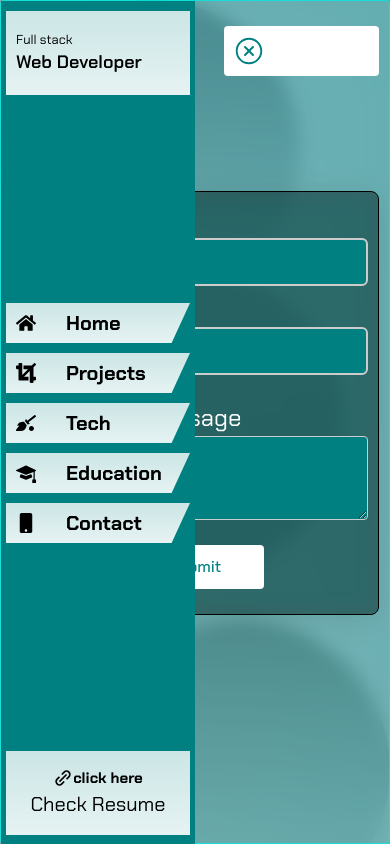
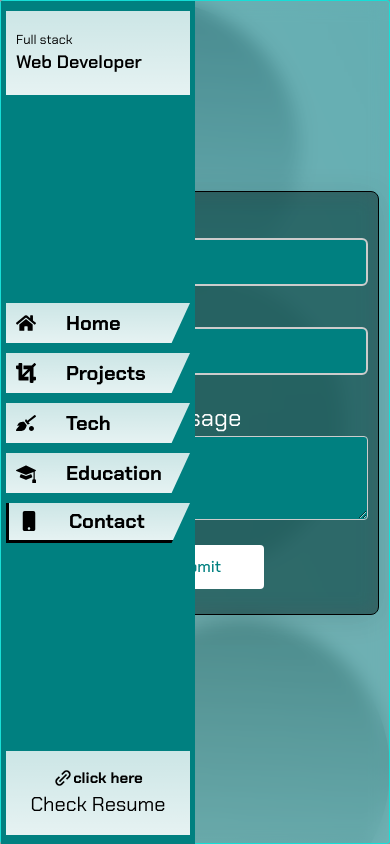
Before and after one commit to mahfuz-ta09/my-portfolio-website, a Next.js app: page /contact in a window 390 px wide. Built offline with nearby package versions, Linux system fonts and the light colour scheme.

Commit message:
design updated

```diff
--- a/src/app/(withnavbar)/contact/page.tsx
+++ b/src/app/(withnavbar)/contact/page.tsx
@@ -87,11 +87,12 @@ const ContactPage = () => {
                 {...register("message")}
               />
             </div>
-          <button type="submit">Submit</button>
+          <button className='submit-btn' type="submit">Submit</button>
         </form>
       </div>
     </div>
   )
 }
 
+
 export default ContactPage
--- a/src/app/(withnavbar)/layout.tsx
+++ b/src/app/(withnavbar)/layout.tsx
@@ -10,9 +10,7 @@ const layout = ({children} : {children: React.ReactNode}) => {
         <div className="circle-2"></div>
         <div className="circle-3"></div>
         <div className="window">
-          {/* <div className="nav"> */}
-            <SideNav />
-          {/* </div> */}
+          <SideNav />
           <div className="childCnt">
             {children}
           </div>
--- a/src/component/shared/SideNav/SideNav.tsx
+++ b/src/component/shared/SideNav/SideNav.tsx
@@ -8,15 +8,33 @@ import { FaQuidditch } from "react-icons/fa"
 import { FaRegFilePdf } from "react-icons/fa"
 import { BsFillMortarboardFill } from "react-icons/bs"
 import { BiLinkAlt } from "react-icons/bi"
-import { useState } from 'react'
+import { useEffect, useRef, useState } from 'react'
 import { RxCrossCircled } from 'react-icons/rx'
+import { usePathname } from 'next/navigation'
 
 
 
 const SideNav = () => {
     const [isOpen,setIsopen] = useState(true)
+    const navRef = useRef<HTMLDivElement>(null)
+    const pathName = usePathname()
+
+    console.log(pathName)
+
+    useEffect(()=>{
+        document.addEventListener('mousedown', handleClickOutside);
+        return () => {
+        document.removeEventListener('mousedown', handleClickOutside);
+        }
+    },[])
+
+    function handleClickOutside(event:any) {
+        if (navRef.current && !navRef.current.contains(event.target)) {
+          setIsopen(false)
+        }
+      }
     return (
-    <div className={isOpen? "nav-container open":"nav-container close"}>
+        <div ref={navRef} className={isOpen? "nav-container open":"nav-container close"}>
             <div className="nav-header">
                 <div className='pic'>
                     <h1>Full stack</h1>
@@ -27,12 +45,12 @@ const SideNav = () => {
             </div>
             <div className="nav-body">
                 <ul>
-                <Link href="/" className='link-container'><FaHome className='icon'/><div className='liink'>Home</div></Link>
-                <Link href="/projects" className='link-container'><FaCrop  className='icon'/><div className='liink'>Projects</div></Link>
-                <Link href="/skill&tech" className='link-container'><FaQuidditch  className='icon'/><div className='liink'>Tech</div></Link>
-                {/* <Link href="/blog" className='link-container'><FaRegFilePdf  className='icon'/><div className='liink'>Blogs</div></Link> */}
-                <Link href="/education" className='link-container'><BsFillMortarboardFill className='icon'/><div className='liink'>Education</div></Link>
-                <Link href="/contact" className='link-container'><FaMobile className='icon'/><div className='liink'>Contact</div></Link>
+                    <Link href="/" className={pathName === '/' ? 'link-container active' : 'link-container'}><FaHome className='icon'/><div className='liink'>Home</div></Link>
+                    <Link href="/projects" className={pathName === '/projects' ? 'link-container active' : 'link-container'}><FaCrop  className='icon'/><div className='liink'>Projects</div></Link>
+                    <Link href="/skill&tech" className={pathName === '/skill&tech' ? 'link-container active' : 'link-container'}><FaQuidditch  className='icon'/><div className='liink'>Tech</div></Link>
+                    {/* <Link href="/blog"  className={pathName === '/blog' ? 'link-container active' : 'link-container'}><FaRegFilePdf  className='icon'/><div className='liink'>Blogs</div></Link> */}
+                    <Link href="/education" className={pathName === '/education' ? 'link-container active' : 'link-container'}><BsFillMortarboardFill className='icon'/><div className='liink'>Education</div></Link>
+                    <Link href="/contact" className={pathName === '/contact' ? 'link-container active' : 'link-container'}><FaMobile className='icon'/><div className='liink'>Contact</div></Link>
                 </ul>
             </div>
             <div className="nav-footer">
@@ -42,7 +60,7 @@ const SideNav = () => {
                 </div>
                 <h1>Check Resume</h1>
             </div>
-        <button onClick={()=>setIsopen(!isOpen)} className='nav-controller'>{isOpen ? <RxCrossCircled  />: <FaBars />}</button>
+            <button onClick={()=>setIsopen(!isOpen)} className='nav-controller'>{isOpen ? "" : <FaBars />}</button>
         </div>
     )
 }
--- a/src/css/Contact/Contact.css
+++ b/src/css/Contact/Contact.css
@@ -89,7 +89,7 @@ form {
     width: 100%;
 }
 
-button {
+.submit-btn{
   padding: 10px;
   width: 40%;
   margin: 15px auto;
@@ -103,7 +103,7 @@ button {
 
 }
 
-button:hover {
+.submit-btn:hover {
   transition: .3s ease-in-out;
   background-color: rgb(56, 212, 212);
 }
--- a/src/css/SideNav/SideNav.css
+++ b/src/css/SideNav/SideNav.css
@@ -79,9 +79,8 @@
     padding: 10px;
 }
 .active{
-    border: 3px solid black;
-    font-weight: 900;
-    border-right: 3px solid black;
+    border-bottom: 3px solid black;
+    border-left: 3px solid black;
 }
 
 
@@ -166,7 +165,7 @@
     .nav-container{
         padding: 10px 5px;
         width: 50%;
-        height: 100vh;
+        height: 100dvh;
         border: none;
         position: fixed;
         bottom: 0;
@@ -252,24 +251,3 @@
     }
 
 }
-
-
-
-@media screen and (max-width:390px) {
-    /* .link-container{
-        width: 100%;
-        height:35px;
-        display: flex;
-        align-items: center;
-        justify-content: center;
-        background: linear-gradient(to bottom,rgba(255,255,255,0.8),rgba(255,255,255,0.9));
-        border-radius: 50%;
-    }
-
-
-    .icon{
-        color: black;
-        font-size: 25px;
-    } */
-
-}
```
Lines whose indentation alone changed are shown as unchanged.
